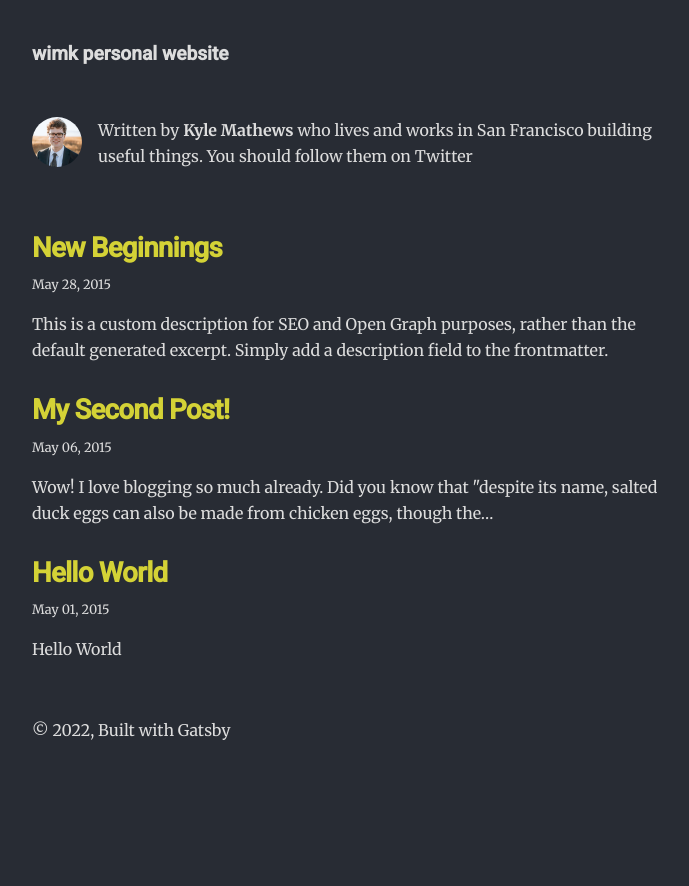
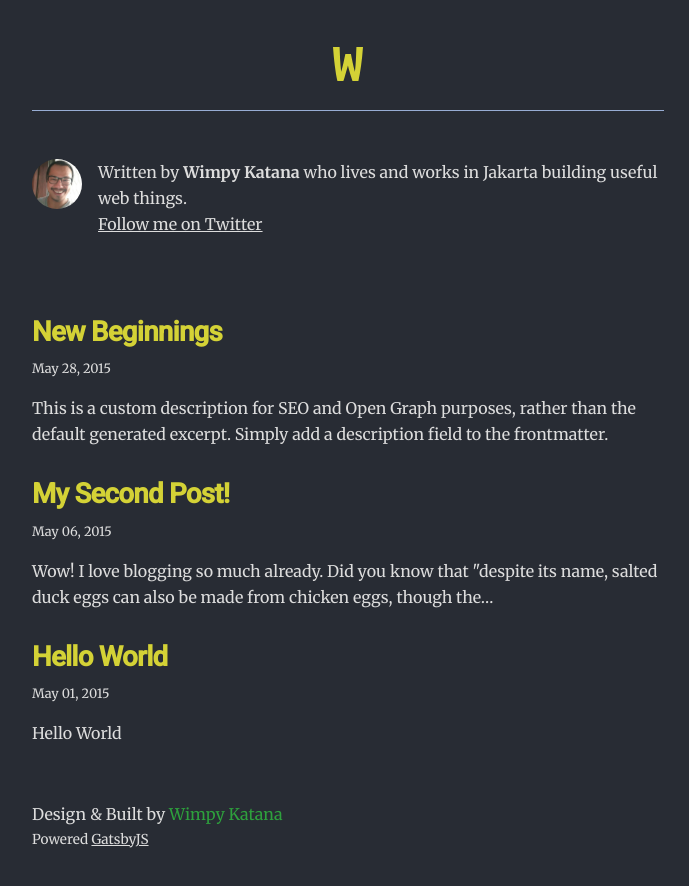
Before and after one commit to wimpykatana/wimkme, a Gatsby site: page /blog in a window 1280 px wide. Shown: the whole page, without its empty margins (292-981 px from the left). Before the commit the page ends 806 px from the top, so only its background shows below. Built offline with nearby package versions, Linux system fonts and the light colour scheme; Gatsby itself is replaced by a stand-in of ours.

Commit message:
v1 finish

```diff
--- a/content/blog/hello-world/index.md
+++ b/content/blog/hello-world/index.md
@@ -226,6 +226,6 @@ This paragraph has some `code` in it.
 
     This paragraph has some `code` in it.
 
-![Alt Text](https://placehold.it/200x50 "Image Title")
+![Alt Text](https://picsum.photos/300/200 "Image Title")
 
-    ![Alt Text](https://placehold.it/200x50 "Image Title")
+    ![Alt Text](https://picsum.photos/300/200 "Image Title")
--- a/gatsby-config.js
+++ b/gatsby-config.js
@@ -1,14 +1,14 @@
 module.exports = {
   siteMetadata: {
-    title: `wimk personal website`,
+    title: `Wimpy Katana Personal Website`,
     author: {
-      name: `Kyle Mathews`,
-      summary: `who lives and works in San Francisco building useful things.`,
+      name: `Wimpy Katana`,
+      summary: `who lives and works in Jakarta building useful web things.`,
     },
     description: `A starter blog demonstrating what Gatsby can do.`,
     siteUrl: `https://gatsbystarterblogsource.gatsbyjs.io/`,
     social: {
-      twitter: `kylemathews`,
+      twitter: `wimpykatana`,
     },
   },
   plugins: [
@@ -35,6 +35,9 @@ module.exports = {
             resolve: `gatsby-remark-images`,
             options: {
               maxWidth: 630,
+              withWebp: true,
+              showCaptions: true,
+              quality: 100,
             },
           },
           {
--- a/package.json
+++ b/package.json
@@ -3,7 +3,7 @@
   "private": true,
   "description": "Wimpy Katana blog powered by Gatsby and Markdown",
   "version": "0.1.0",
-  "author": "Kyle Mathews <mathews.kyle@gmail.com>, Wimpy Katana <wim.katana@gmail.com>",
+  "author": "Wimpy Katana <wim.katana@gmail.com>, Kyle Mathews <mathews.kyle@gmail.com>, ",
   "bugs": {
     "url": "https://github.com/gatsbyjs/gatsby/issues"
   },
--- a/src/components/Header.js
+++ b/src/components/Header.js
@@ -19,7 +19,9 @@ const Header = () => {
       </Helmet>
       <div className="navHolder desktop">
         <div className="logoHolder">
-          <Logo isColor={true} />
+          <Link to="/">
+            <Logo isColor={true} />
+          </Link>
         </div>
         <div className="menuHolder">
           <ul className="menu-desktop">
@@ -93,7 +95,7 @@ const Header = () => {
                   <span className="num secondary-color">04.</span> Blog
                 </Link>
               </li>
-              <li className="btn">RESUME</li>
+              <li className="btn">Download My RESUME</li>
             </ul>
           </aside>
         </div>
--- a/src/components/bio.js
+++ b/src/components/bio.js
@@ -36,7 +36,7 @@ const Bio = () => {
         className="bio-avatar"
         layout="fixed"
         formats={["auto", "webp", "avif"]}
-        src="../images/profile-pic.png"
+        src="../images/pp.jpeg"
         width={50}
         height={50}
         quality={95}
@@ -45,9 +45,9 @@ const Bio = () => {
       {author?.name && (
         <p>
           Written by <strong>{author.name}</strong> {author?.summary || null}
-          {` `}
+          <br />
           <a href={`https://twitter.com/${social?.twitter || ``}`}>
-            You should follow them on Twitter
+            Follow me on Twitter
           </a>
         </p>
       )}
--- /dev/null
+++ b/src/components/layoutBlog.css
@@ -0,0 +1,37 @@
+.header-link-home{
+    width: 100%;
+    display: flex;
+    justify-content: space-between;
+    align-items: center;
+    border-bottom: 1px solid var(--color-third);
+    padding: 0 0 20px 0;
+}
+
+.header-link-home a{
+    width: 40px;
+}
+
+
+.main-heading{
+    display: flex;
+    align-items: center;
+    justify-content: center;
+    border-bottom: 1px solid var(--color-third);
+    padding: 0 0 20px 0;
+}
+.logoHolderBlog{
+    width: 30px;
+
+}
+
+.main-heading .logoHolderBlog{
+    display: flex;
+    align-items: center;
+    width: 50px;
+    height: 50px;
+}
+
+.main-heading .logoHolderBlog a{
+    width: 100%;
+    padding: 0 10px;
+}
--- a/src/components/layoutBlog.js
+++ b/src/components/layoutBlog.js
@@ -1,23 +1,37 @@
 import * as React from "react"
 import { Link } from "gatsby"
-import { Helmet } from "react-helmet"
+import Logo from "./icons/Logo"
+import Footer from "./Footer"
+import { IoMdArrowRoundBack } from "react-icons/io"
+import "./layoutBlog.css"
 
 const Layout = ({ location, title, children }) => {
-  const rootPath = `${__PATH_PREFIX__}/`
+  const rootPath = `${__PATH_PREFIX__}/blog`
   const isRootPath = location.pathname === rootPath
   let header
 
   if (isRootPath) {
     header = (
-      <h1 className="main-heading">
-        <Link to="/">{title}</Link>
-      </h1>
+      <div className="main-heading">
+        <div className="logoHolderBlog">
+          <Link to="/">
+            <Logo isColor={true} />
+          </Link>
+        </div>
+      </div>
     )
   } else {
     header = (
-      <Link className="header-link-home" to="/">
-        {title}
-      </Link>
+      <div className="header-link-home">
+        <div className="logoHolderBlog">
+          <Link to="/">
+            <Logo isColor={true} />
+          </Link>
+        </div>
+        <Link className="arrowLink" to="/blog">
+          <IoMdArrowRoundBack />
+        </Link>
+      </div>
     )
   }
 
@@ -25,11 +39,7 @@ const Layout = ({ location, title, children }) => {
     <div className="global-wrapper" data-is-root-path={isRootPath}>
       <header className="global-header">{header}</header>
       <main>{children}</main>
-      <footer>
-        © {new Date().getFullYear()}, Built with
-        {` `}
-        <a href="https://www.gatsbyjs.com">Gatsby</a>
-      </footer>
+      <Footer />
     </div>
   )
 }
--- a/src/pages/index.css
+++ b/src/pages/index.css
@@ -12,6 +12,8 @@
   padding: 5px;
   width: 50px;
 }
+
+
 
 ul.menu-desktop {
   display: flex;
@@ -105,6 +107,7 @@ section#hi p {
   color: var(--color-secondary);
   cursor: pointer;
   font-family: var(--fontFamily-sans);
+  text-decoration: none;
 }
 
 .btnSecondary:hover,
--- a/src/style.css
+++ b/src/style.css
@@ -57,8 +57,8 @@
   --color-primary-tint: rgba(212, 210, 54, 0.1);
   --color-secondary-tint: rgba(46, 161, 61, 0.1);
   --color-text: #dddddd;
-  --color-text-light: #4f5969;
-  --color-heading: #1a202c;
+  --color-text-light: #26a686;
+  --color-heading: rgb(104, 130, 179);
   --color-heading-black: black;
   --color-accent: #d1dce5;
   --background-color: rgb(40, 44, 52);
@@ -127,7 +127,7 @@ h6 {
 h1 {
   font-weight: var(--fontWeight-black);
   font-size: var(--fontSize-6);
-  color: var(--color-heading-black);
+  color: var(--color-third);
 }
 
 h2 {
@@ -238,7 +238,7 @@ table thead tr th {
 
 a {
   color: var(--color-text);
-  text-decoration: none;
+  text-decoration: underline;
 }
 
 a:hover,
@@ -380,3 +380,14 @@ a:focus {
   height: 100%;
   overflow: hidden !important;
 }
+
+
+footer .bio{
+  font-family: var(--fontFamily-serif);
+  font-size: 0.9em;
+  text-align: left;
+}
+
+footer .bio p{
+  padding: 5px 0 0 0;
+}
--- a/src/templates/blog-post.js
+++ b/src/templates/blog-post.js
@@ -46,14 +46,14 @@ const BlogPostTemplate = ({ data, location }) => {
         >
           <li>
             {previous && (
-              <Link to={previous.fields.slug} rel="prev">
+              <Link to={`/blog${previous.fields.slug}`} rel="prev">
                 ← {previous.frontmatter.title}
               </Link>
             )}
           </li>
           <li>
             {next && (
-              <Link to={next.fields.slug} rel="next">
+              <Link to={`/blog${next.fields.slug}`} rel="next">
                 {next.frontmatter.title} →
               </Link>
             )}
```
Also changed, not shown: src/components/header.css (+14 -1 lines), src/images/profile-pic.png (deleted).
